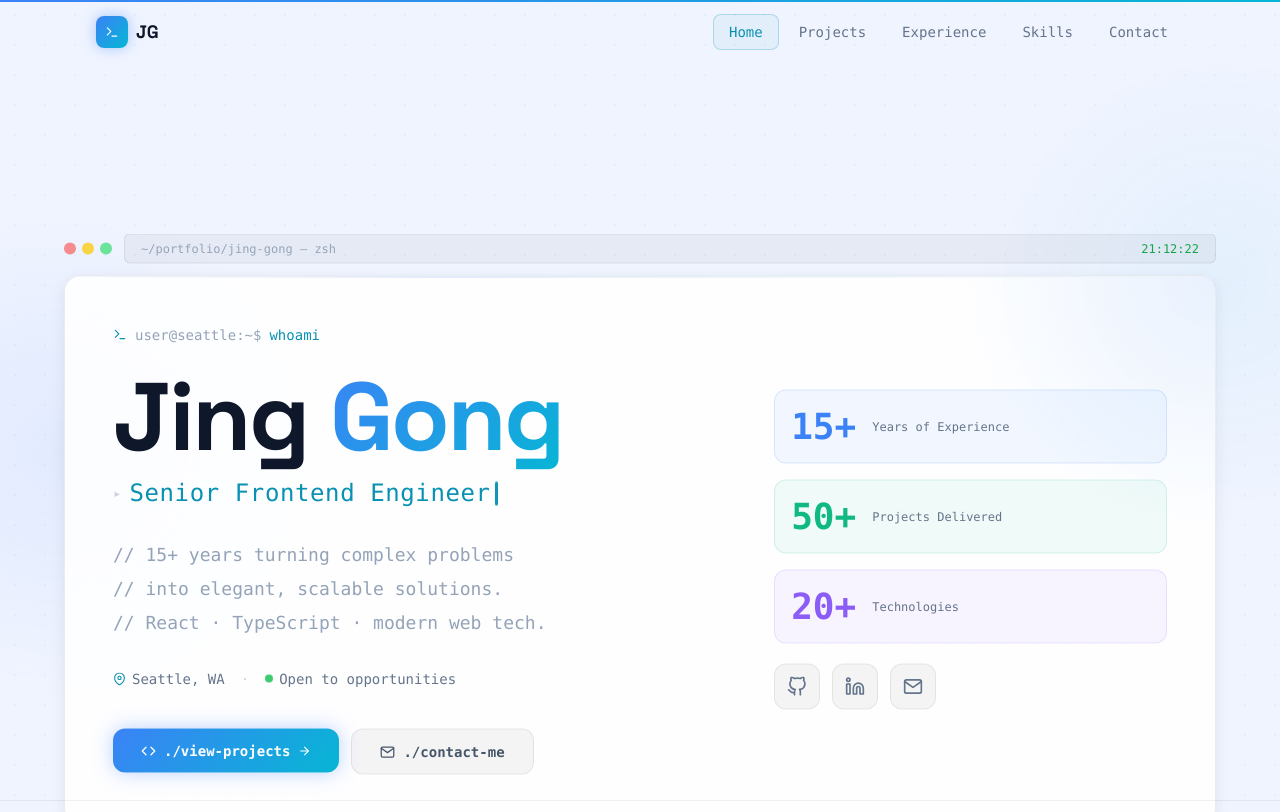
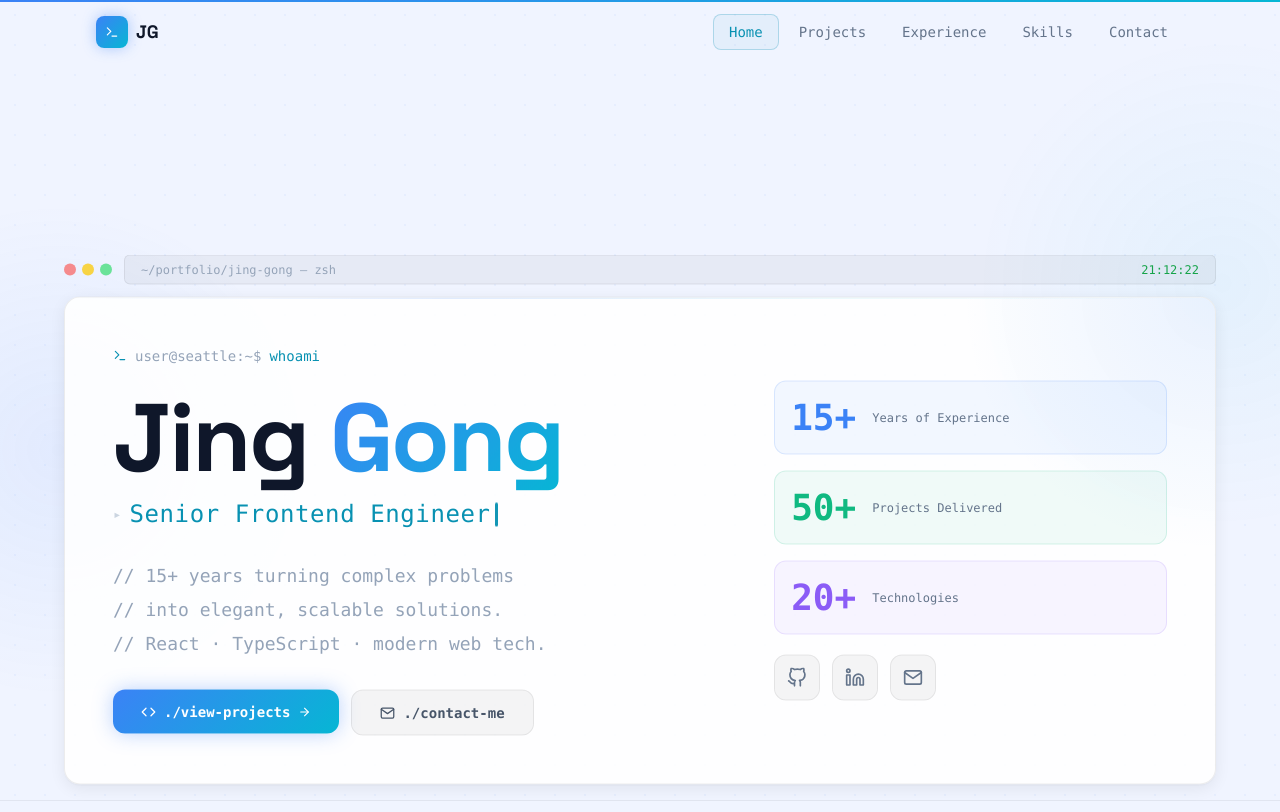
Before and after one commit to leogong99/lightblue, a Next.js app: page / in a window 1280 px wide. Shown: the top 812 px of the page. Built offline with nearby package versions, Linux system fonts and the light colour scheme.

Commit message:
remove location

```diff
--- a/src/app/page.tsx
+++ b/src/app/page.tsx
@@ -237,25 +237,6 @@ export default function Home() {
                     <p className="text-slate-400 dark:text-zinc-500">{'// into elegant, scalable solutions.'}</p>
                     <p className="text-slate-400 dark:text-zinc-500">{'// React · TypeScript · modern web tech.'}</p>
                   </motion.div>
-
-                  {/* Location + availability */}
-                  <motion.div
-                    initial={{ opacity: 0 }}
-                    animate={{ opacity: mounted ? 1 : 0 }}
-                    transition={{ duration: 0.5, delay: 0.95 }}
-                    className="flex flex-wrap items-center gap-4 mb-10 text-sm font-mono text-slate-500 dark:text-zinc-500"
-                  >
-                    <span className="flex items-center gap-1.5">
-                      <FiMapPin size={13} className="text-cyan-600 dark:text-cyan-400" />
-                      Seattle, WA
-                    </span>
-                    <span className="text-slate-300 dark:text-zinc-700">·</span>
-                    <span className="flex items-center gap-1.5">
-                      <span className="w-2 h-2 rounded-full bg-green-500 dark:bg-green-400 animate-pulse" />
-                      Open to opportunities
-                    </span>
-                  </motion.div>
-
                   {/* CTAs */}
                   <motion.div
                     initial={{ opacity: 0, y: 12 }}
```
